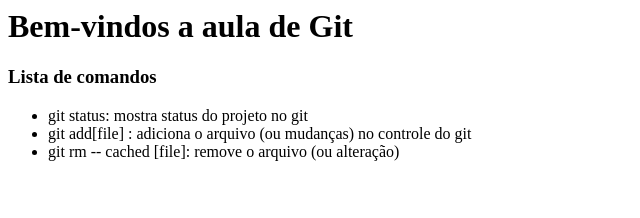
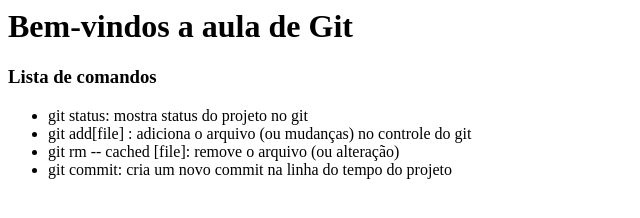
Before and after one commit to Alfred0Lima/git_aula, a plain HTML site: page index.html in a window 1280 px wide. Shown: the whole page, without its empty margins (0-640 px from the left). Drawn offline with Linux system fonts and the light colour scheme.

Commit message:
Adicionei Um Novo Commit

```diff
--- a/index.html
+++ b/index.html
@@ -9,6 +9,7 @@
             <li>git status: mostra status do projeto no git</li>
             <li>git add[file] : adiciona o arquivo (ou mudanças) no controle do git</li>
             <li>git rm -- cached [file]: remove o arquivo (ou alteração)</li>
+            <li>git commit: cria um novo commit na linha do tempo do projeto</li>
         </ul>
      </body>
 </html>
```
